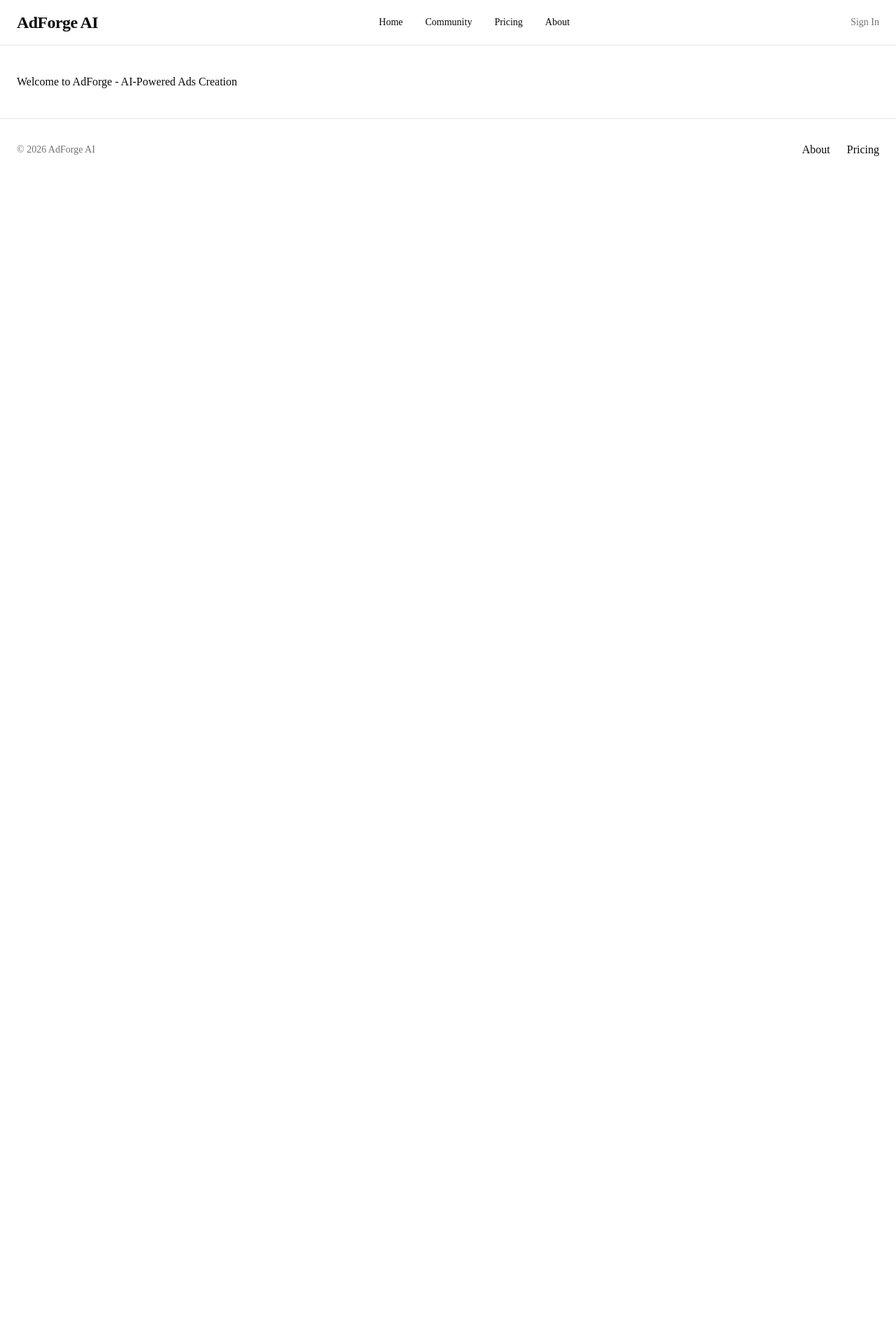
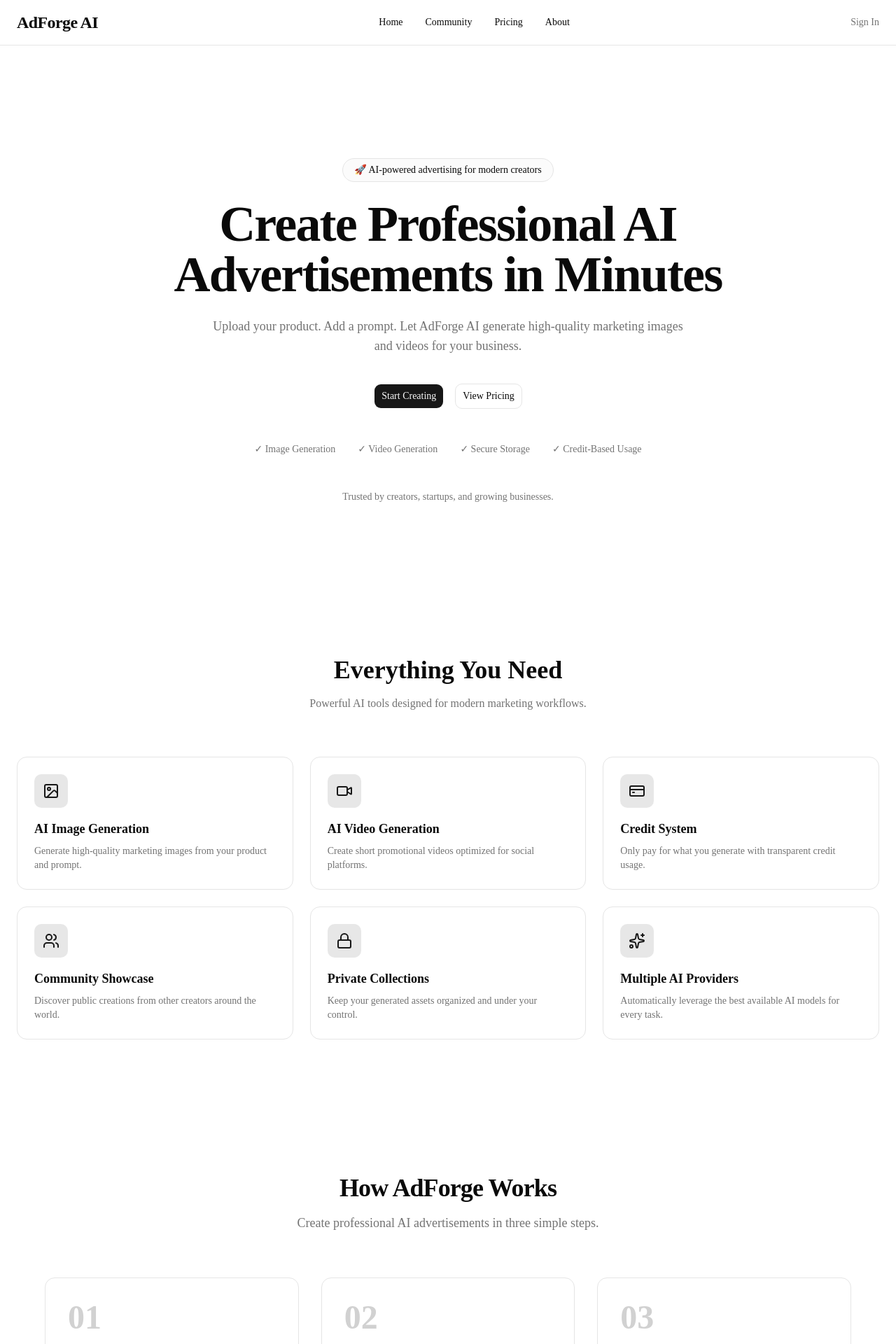
Before and after one commit to OtakuTotipotent/AdForge, a Next.js app: page / in a window 1280 px wide. Shown: the top 1920 px of the page at 70% size. Before the commit the page ends 800 px from the top, so only its background shows below. Built offline with nearby package versions, Linux system fonts and the light colour scheme.

Commit message:
feat: refactor layout components and update homepage structure

```diff
--- a/src/app/(app)/layout.tsx
+++ b/src/app/(app)/layout.tsx
@@ -1,9 +1,14 @@
 import { ReactNode } from "react";
+import { PageContainer } from "@/components/layout/page-container";
 
 interface AppLayoutProps {
   children: ReactNode;
 }
 
 export default function AppLayout({ children }: AppLayoutProps) {
-  return <>{children}</>;
+  return (
+    <>
+      <PageContainer>{children}</PageContainer>
+    </>
+  );
 }
--- a/src/app/(marketing)/layout.tsx
+++ b/src/app/(marketing)/layout.tsx
@@ -8,8 +8,6 @@
 export default function MarketingLayout({ children }: MarketingLayoutProps) {
   return (
     <>
-      {/* <Navbar /> */}
-
       <PageContainer>{children}</PageContainer>
     </>
   );
--- a/src/app/(marketing)/page.tsx
+++ b/src/app/(marketing)/page.tsx
@@ -1,3 +1,15 @@
+import { Features, Hero, HowItWorks, PricingPreview } from "@/components/marketing";
+
 export default function HomePage() {
-  return <h1>Welcome to AdForge - AI-Powered Ads Creation</h1>;
+  return (
+    <>
+      <Hero />
+
+      <Features />
+
+      <HowItWorks />
+
+      <PricingPreview />
+    </>
+  );
 }
--- a/src/app/page.tsx
+++ /dev/null
@@ -1,15 +0,0 @@
-import { Features, Hero, HowItWorks, PricingPreview } from "@/components/marketing";
-
-export default function HomePage() {
-  return (
-    <>
-      <Hero />
-
-      <Features />
-
-      <HowItWorks />
-
-      <PricingPreview />
-    </>
-  );
-}
```
